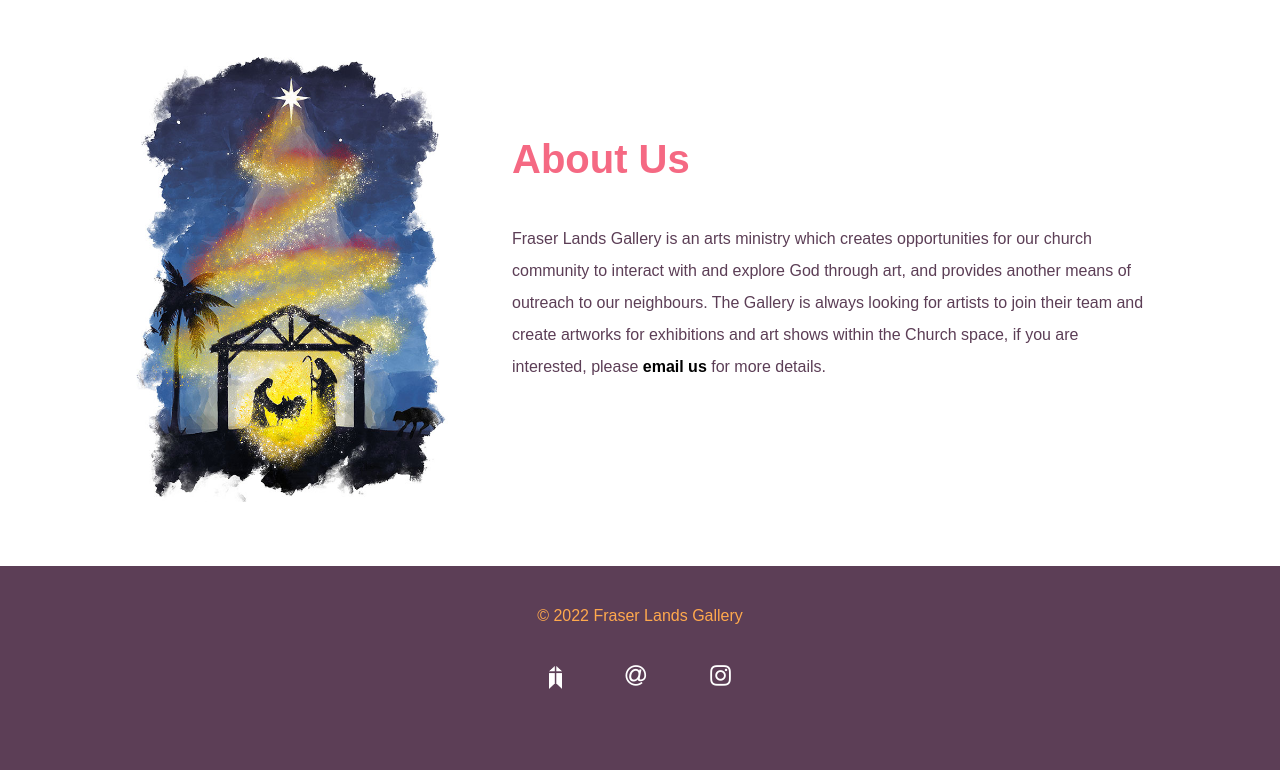
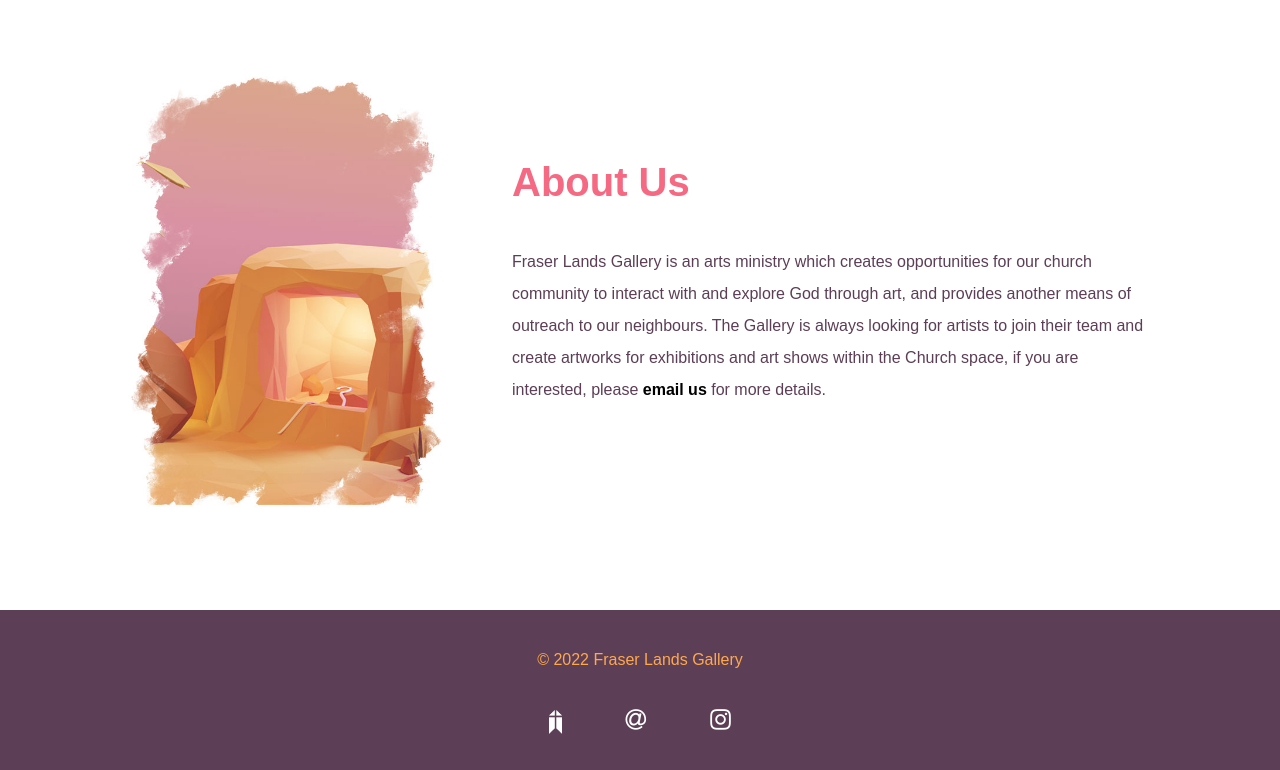
Before and after one commit to carissas086/flg, a PHP site: page / in a window 1280 px wide. Shown: the part 4240-5010 px from the top of the page. Before the commit the page ends 4929 px from the top, so only its background shows below. Run offline with PHP 8.4, Linux system fonts and the light colour scheme; some libraries are stand-ins or nearby versions; some web fonts are replaced.

Commit message:
easter about banner & latest tag update

```diff
--- a/index.php
+++ b/index.php
@@ -97,7 +97,7 @@
             </section>
             <section id="about" class="is-flex flex-centers">
                 <div class="about-img">
-                    <img src="images/christmas22-theme-banner.jpg" alt="">
+                    <img src="images/easter23-about-banner.jpg" alt="">
                 </div>
                 <div class="about-text">
                     <h3 class="head-font">About Us</h3>
--- a/scripts/functions.js
+++ b/scripts/functions.js
@@ -4,7 +4,7 @@
 		logocolour	= "#5c3e56",
 		galleryMax	= "34",				// set for easter23
 		currGal		= "easter23",
-		latestGal	= "christmas22";
+		latestGal	= "easter23";
 
 // =====================
 // ======== FIN ========
```
Also changed, not shown: images/easter23-about-banner.jpg (added), images/flg33.png (added).
